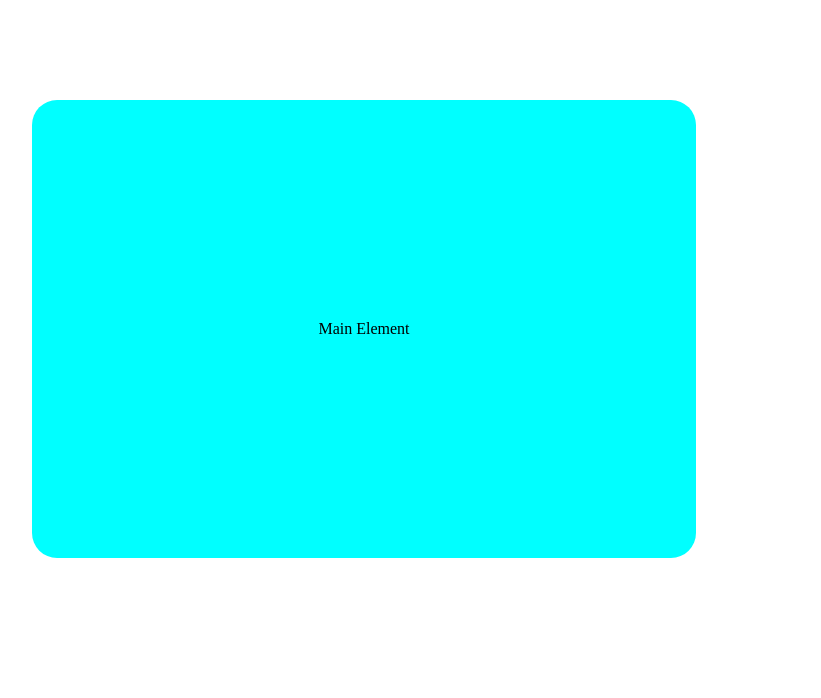
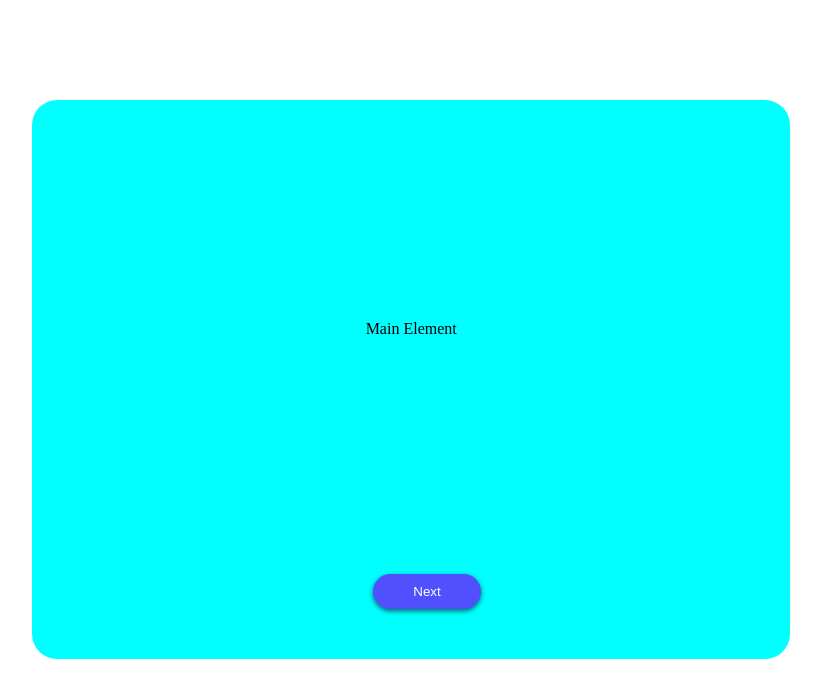
Before and after one commit to abdirahmanahmed1/Project-Halxiraale-App, a plain HTML site: page index.html in a window 1280 px wide. Shown: the whole page, without its empty margins (276-1097 px from the left). Drawn offline with Linux system fonts and the light colour scheme.

Commit message:
next Button

```diff
--- a/index.css
+++ b/index.css
@@ -3,9 +3,25 @@
     background-color: aqua;
     margin: 100px 300px;
     border-radius: 25px;
+    width: 60%;
 }
 
 p {
     padding: 220px 200px;
    text-align: center;
 }
+.next-btn{
+    background-color: rgb(80, 80, 255);
+    color: white;
+    padding: 10px 40px;
+    margin-left: 45%;
+    margin-bottom: 50px;
+    border: none;
+    border-radius: 25px;
+    cursor: pointer;
+    box-shadow: 0 2px 5px rgba(0,0,0,0.6);
+}
+.next-btn:hover{
+    background-color: rgb(50, 50, 255);
+    transition: all 0.3s;
+}
--- a/index.html
+++ b/index.html
@@ -10,6 +10,8 @@
 <body>
     <div class="container">
         <p>Main Element</p>
+
+        <button class="next-btn">Next</button>
     </div>
     <script src="index.js"></script>
 </body>
```
